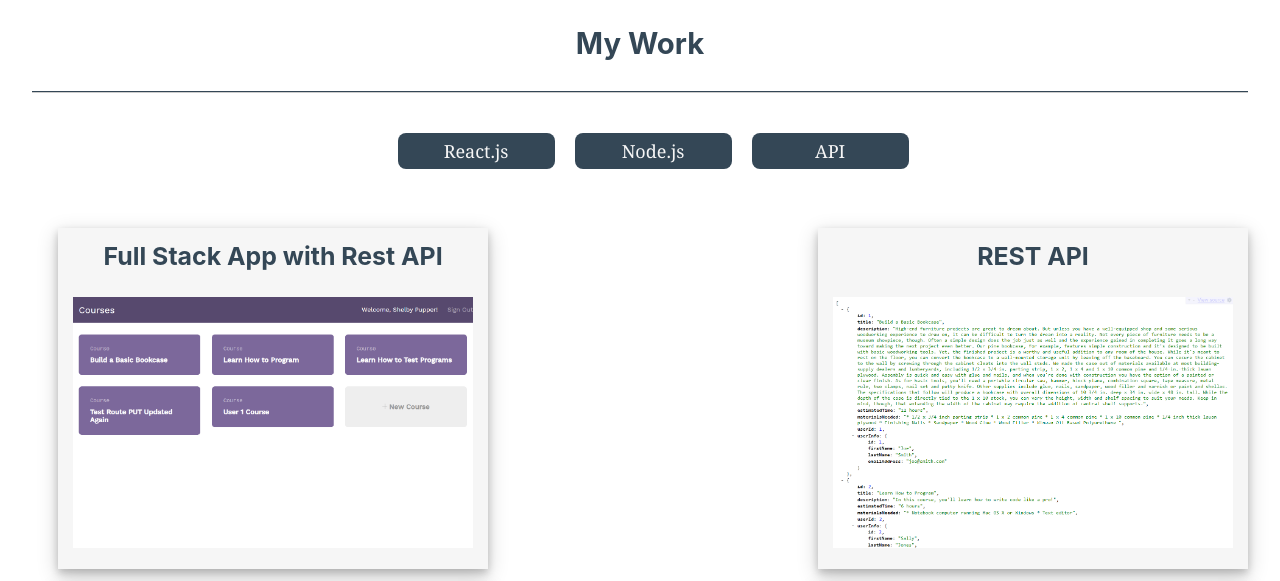
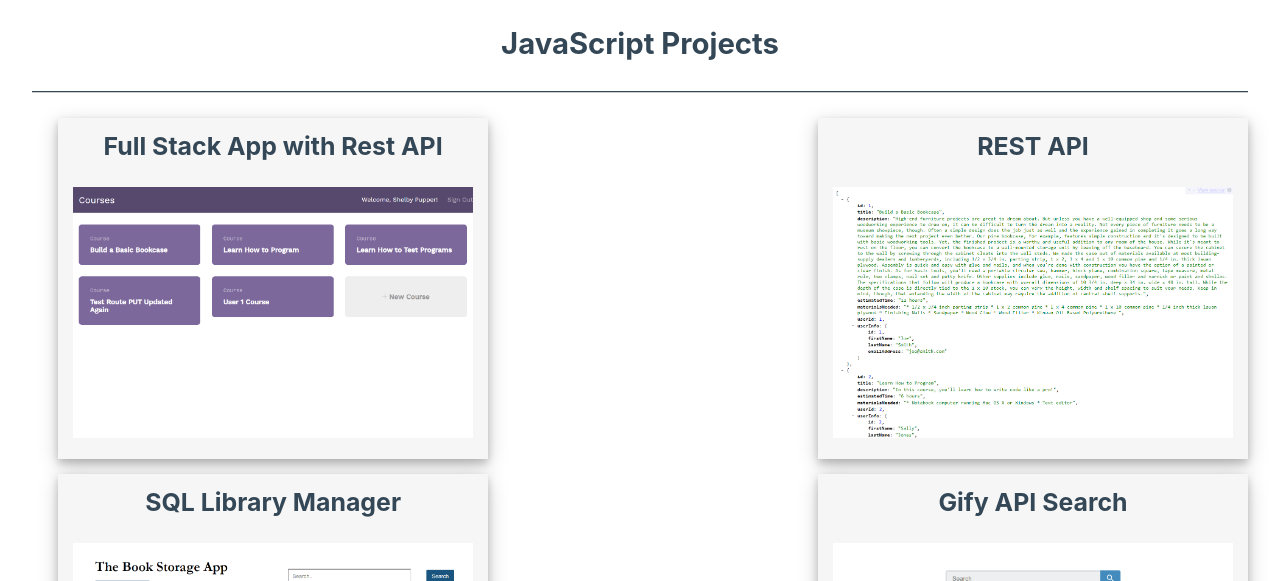
Before and after one commit to mk0b/gatsby-portfolio-site, a Gatsby site: page / in a window 1280 px wide. Shown: the part 190-771 px from the top of the page. Built offline with nearby package versions, Linux system fonts and the light colour scheme; Gatsby itself is replaced by a stand-in of ours.

Commit message:
Removed Tags

```diff
--- a/src/components/layout.js
+++ b/src/components/layout.js
@@ -49,13 +49,12 @@ const Layout = ({ children }) => {
             padding: '5px',
           }}
         >
-        My Work
+        JavaScript Projects
         </h2>
         <hr style={{
           color: `rgb(52,71,86)`,
           borderTop: '1px solid',
         }}/>
-        <Tags />
         <main>
           <Projects />
         </main>
--- a/src/components/project.js
+++ b/src/components/project.js
@@ -7,6 +7,8 @@ import Image from './image';
 //and will generate the indv project cards.
 
 const Project = (props) => {
+
+    //if props.clickedTag is contained in the technologies array - display the project
 
     return(
         <li className="container">
--- a/src/components/tags.js
+++ b/src/components/tags.js
@@ -1,11 +1,14 @@
 //functional component
 import React from 'react';
 import { NavLink, HashRouter, Link } from 'react-router-dom';
+
+//maybe implement this in the future when I have more projects will implement a better tagging stystem.
 
 const Tags = (props) => (
             <HashRouter>
                 <nav className="tags">
                     <ul>
+                        <li><NavLink tag={Link} to="/javascript">JavaScript</NavLink></li>
                         <li><NavLink tag={Link} to="/reactjs">React.js</NavLink></li>
                         <li><NavLink tag={Link} to="/nodejs">Node.js</NavLink></li>
                         <li><NavLink tag={Link} to="/api">API</NavLink></li>
```
Also changed, not shown: src/components/projects.js (line endings or trailing spaces).
